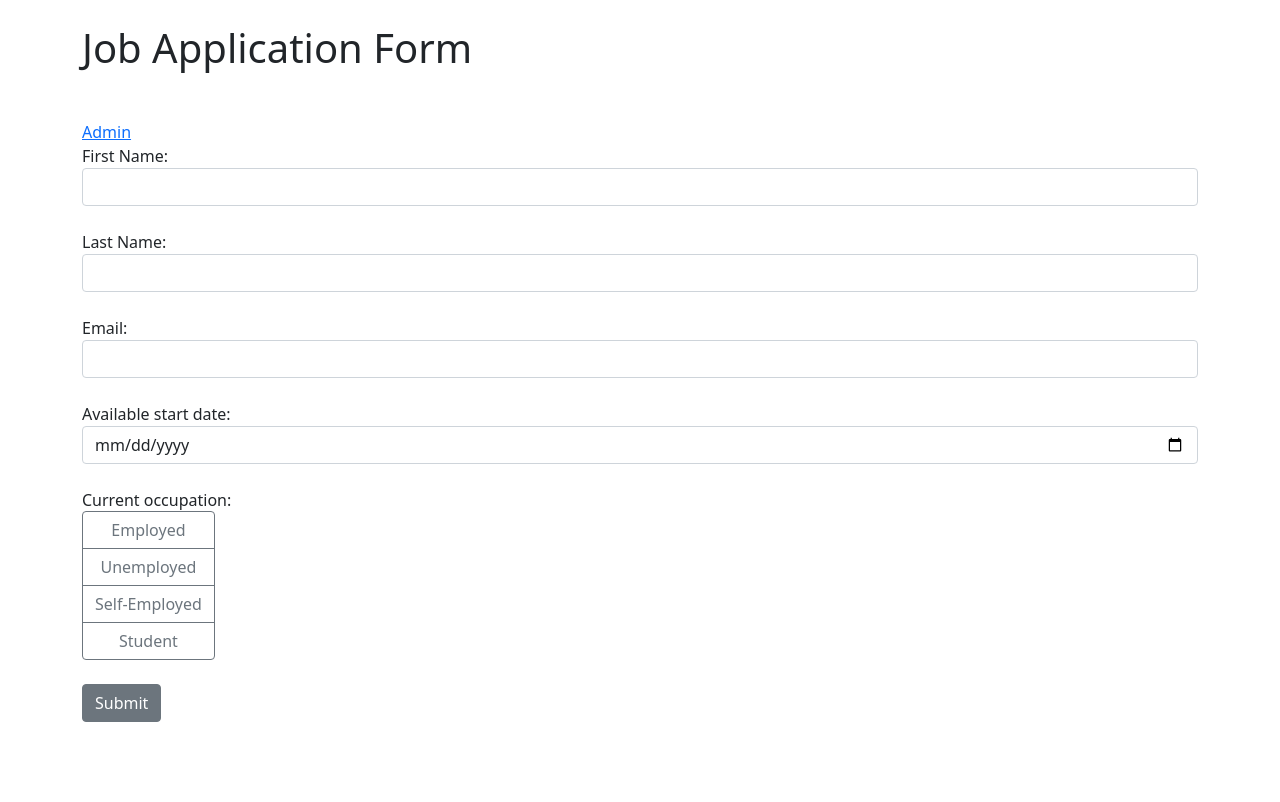
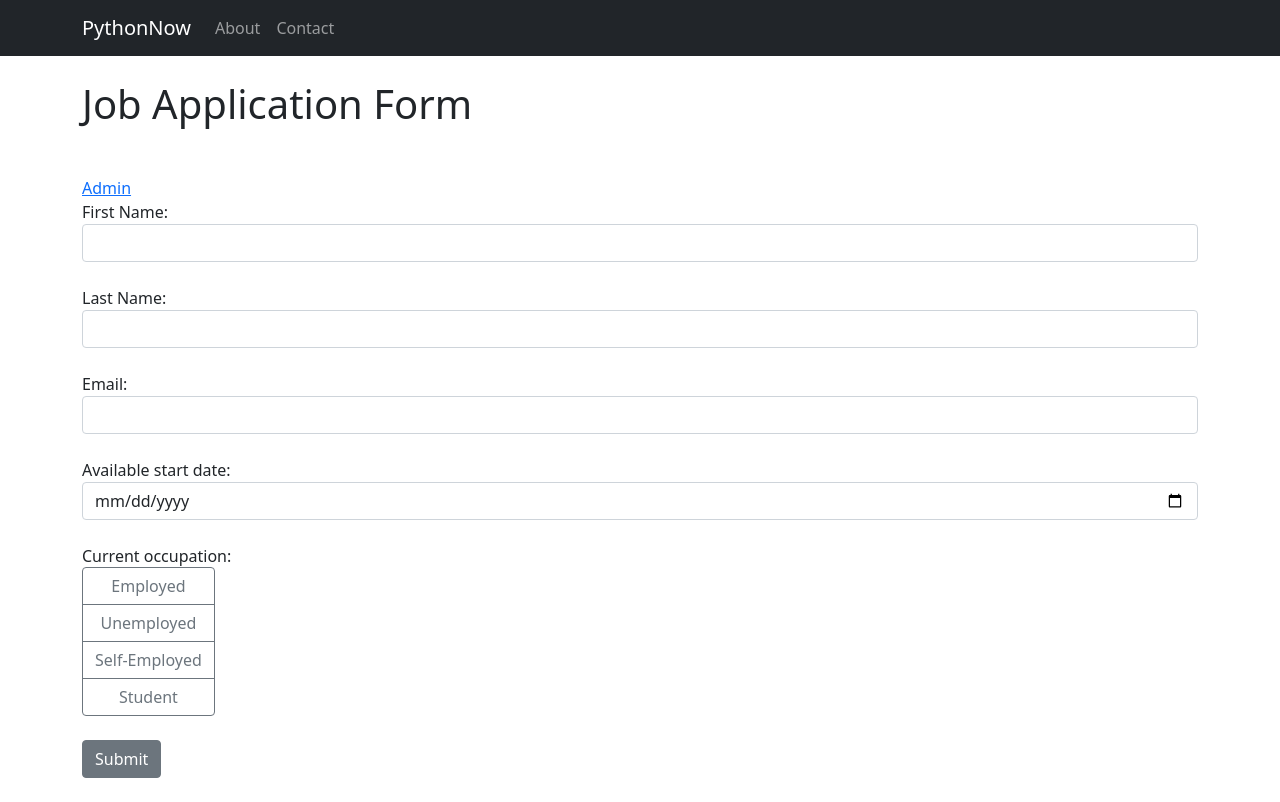
Before and after one commit to DeveshGautam2000/Django-Project-1, a Django app: page / in a window 1280 px wide. Before the commit the page ends 722 px from the top, so only its background shows below. Run offline with Django 4.2, Linux system fonts and the light colour scheme.

Commit message:
NavBar Added and Project Done!

```diff
--- a/job_application/templates/base.html
+++ b/job_application/templates/base.html
@@ -12,6 +12,34 @@
     />
   </head>
   <body>
+    <nav class="navbar navbar-expand-lg navbar-dark bg-dark">
+      <div class="container">
+        <a class="navbar-brand" href="{% url 'index' %}">PythonNow</a>
+        <button
+          class="navbar-toggler"
+          type="button"
+          data-bs-toggle="collapse"
+          data-bs-target="#navbarNav"
+          aria-controls="navbarNav"
+          aria-expanded="false"
+          aria-label="Toggle navigation"
+        >
+          <span class="navbar-toggler-icon"></span>
+        </button>
+        <div class="collapse navbar-collapse" id="navbarNav">
+          <ul class="navbar-nav">
+            <li
+              class="nav-item {% if request.path == '/about/' %}active{% endif %}"
+            >
+              <a class="nav-link" href="{% url 'about' %}">About</a>
+            </li>
+            <li class="nav-item">
+              <a class="nav-link" href="#">Contact</a>
+            </li>
+          </ul>
+        </div>
+      </div>
+    </nav>
     <div class="container">{% block content %} {% endblock %}</div>
     <script src="https://code.jquery.com/jquery-3.6.0.min.js"></script>
     <script src="https://cdn.jsdelivr.net/npm/bootstrap@5.1.3/dist/js/bootstrap.min.js"></script>
```
